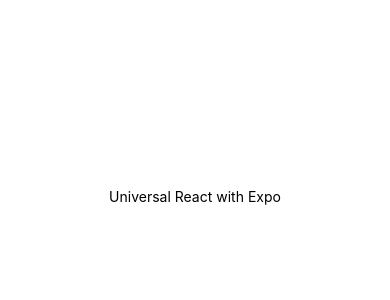
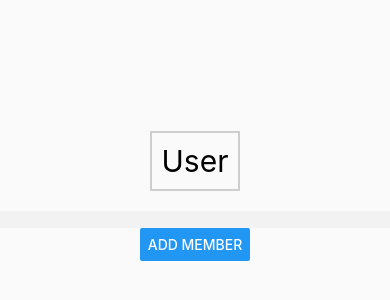
Before and after one commit to Mmendero/Split, a React Native app: screen / in a window 390 px wide. Shown: the part 226-526 px from the top of the page. Built offline with nearby package versions, Linux system fonts and the light colour scheme.

Commit message:
Upload Project Files

```diff
--- a/App.js
+++ b/App.js
@@ -1,16 +1,36 @@
-import * as React from "react";
-import { View, Text } from "react-native";
+import React, { Component } from "react";
+import {
+  View,
+  Text,
+  FlatList,
+  TextInput,
+  TouchableOpacity,
+  Button,
+} from "react-native";
 
-export default function App() {
-  return (
-    <View
-      style={{
-        flex: 1,
-        justifyContent: "center",
-        alignItems: "center",
-      }}
-    >
-      <Text>Universal React with Expo</Text>
-    </View>
-  );
+//Source Files
+import Input from "./src/input";
+
+//Import Styles
+import styles from './src/styles';
+
+
+class App extends Component {
+
+
+  render() {
+    return (
+
+      <View style={styles.container}>
+        <Input/>
+
+
+
+      </View>
+
+
+    );
+  }
 }
+
+export default App;
--- /dev/null
+++ b/src/input.js
@@ -0,0 +1,69 @@
+import React, { Component } from "react";
+import {
+  View,
+  Text,
+  FlatList,
+  TextInput,
+  TouchableOpacity,
+  Button,
+} from "react-native";
+
+//Import Styles
+import styles from './styles';
+
+
+class Input extends Component {
+
+  state = {
+    textinput: '',
+    party: ['User']
+  }
+
+  onChangeInput = event => {
+    this.setState({
+        textinput: event
+    })
+  }
+
+  onAddMember = () => {
+    this.setState(prevstate => {
+      return{
+        //Set field back to empty
+        textinput:'',
+        //update state's list with new entry
+        party:[...prevstate.party,prevstate.textinput]
+      }
+
+    })
+  }
+
+  render() {
+    return (
+      <View style={styles.inputWrapper}>
+
+        {
+          this.state.party.map( item => (
+            <Text style={styles.members} key={item}>{item}</Text>
+          ))
+        }
+
+        <TextInput
+          value = {this.state.textinput}
+          style = {styles.input}
+          onChangeText = {this.onChangeInput}
+        />
+
+        <Button
+          title='Add Member'
+          onPress={this.onAddMember}
+        />
+
+      </View>
+
+
+
+    );
+  }
+}
+
+export default Input;
--- /dev/null
+++ b/src/styles.js
@@ -0,0 +1,38 @@
+import { StyleSheet } from "react-native";
+
+const styles = StyleSheet.create({
+	container: {
+        backgroundColor: "#FBFAFA",
+        flex: 1,
+        justifyContent: "center",
+        alignItems: "center",
+	},
+	row: {
+		flex: 1,
+        alignItems: "center",
+	},
+	text: {
+		fontSize: 20,
+		marginBottom: 15,
+		alignItems: "center",
+	},
+	inputWrapper: {
+		width: '100%',
+		flex: 1,
+        justifyContent: "center",
+        alignItems: "center",
+	},
+	input: {
+		width: '100%',
+		backgroundColor: '#f2f2f2',
+	},
+	members: {
+		fontSize: 30,
+		borderWidth: 2,
+		padding: 10,
+		marginBottom: 20,
+		borderColor: '#cecece'
+	},
+});
+
+export default styles;
```
